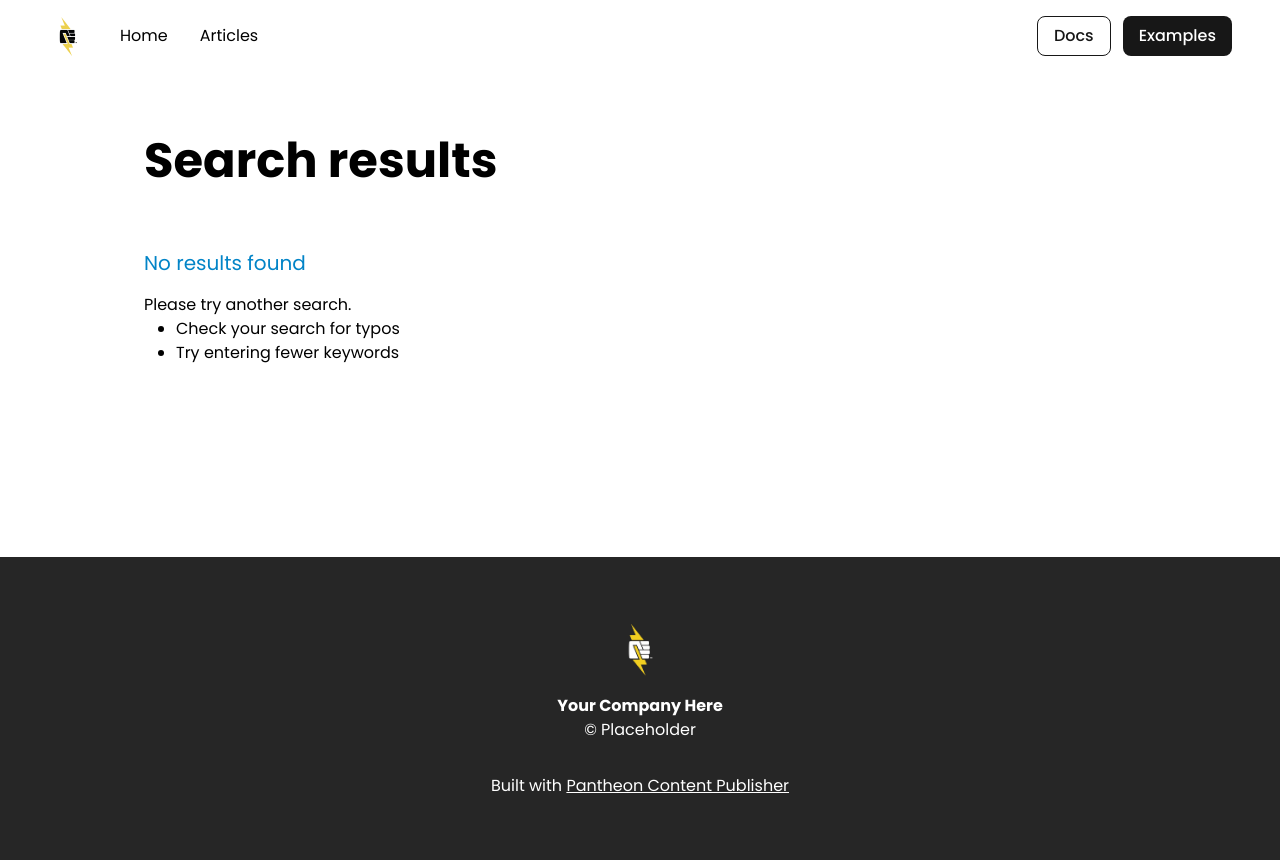
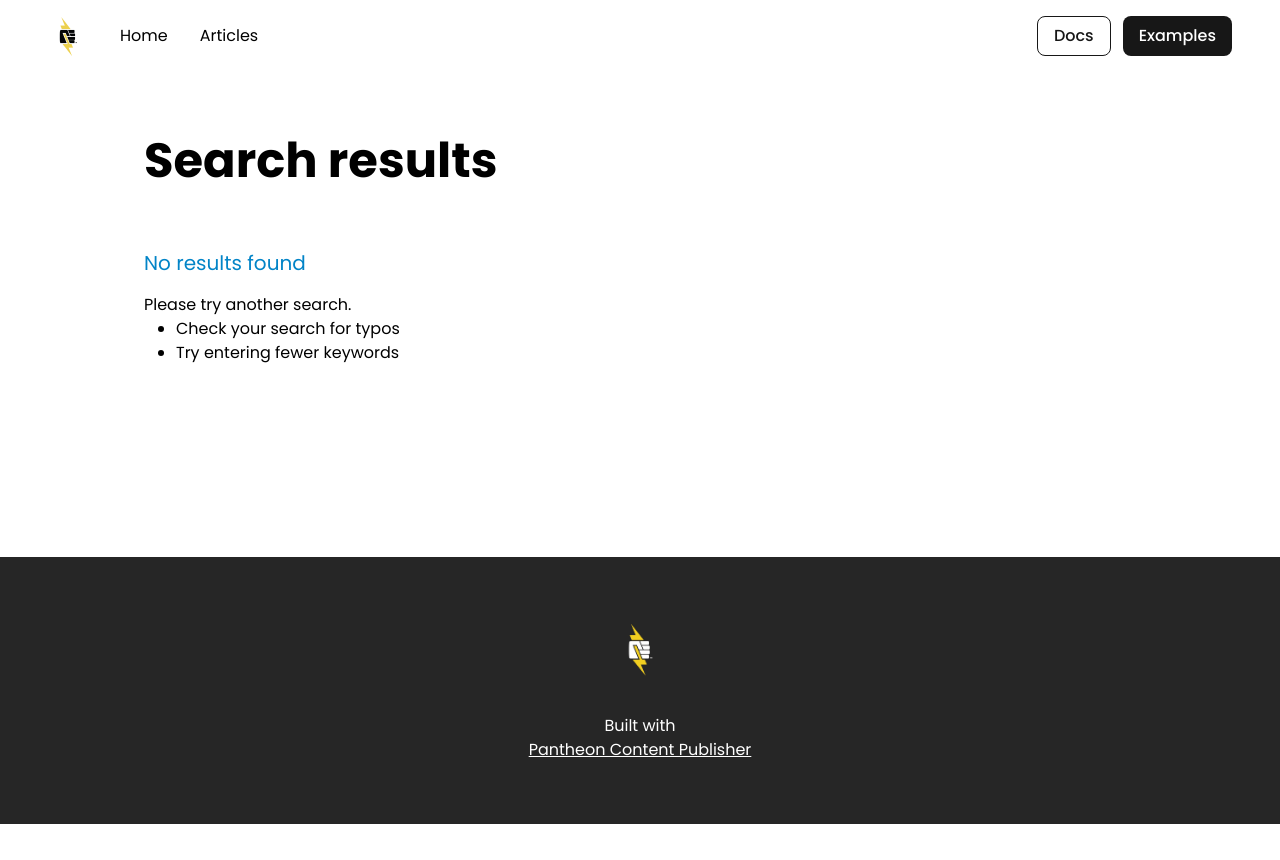
Before and after one commit to stevector/office-artifacts, a Next.js app: page /search in a window 1280 px wide. After the commit the page ends 824 px from the top, so only its background shows below. Built offline with nearby package versions, Linux system fonts and the light colour scheme.

Commit message:
more simplification

```diff
--- a/components/footer.tsx
+++ b/components/footer.tsx
@@ -8,15 +8,12 @@ export default function Footer() {
       <div className="flex flex-col items-center w-fit text-center mx-auto">
         <Image src={PantheonLogo} alt="Pantheon Logo" width={64} height={64} />
 
-        <h6 className="font-bold mt-3">Your Company Here</h6>
-        <p>© Placeholder</p>
-
         <p className="mt-8">
           Built with{" "}
           <a
             href="https://pcc.pantheon.io"
             className="underline hover:text-neutral-300 hover:no-underline"
-          >
+          ><br />
             Pantheon Content Publisher
           </a>
         </p>
```
